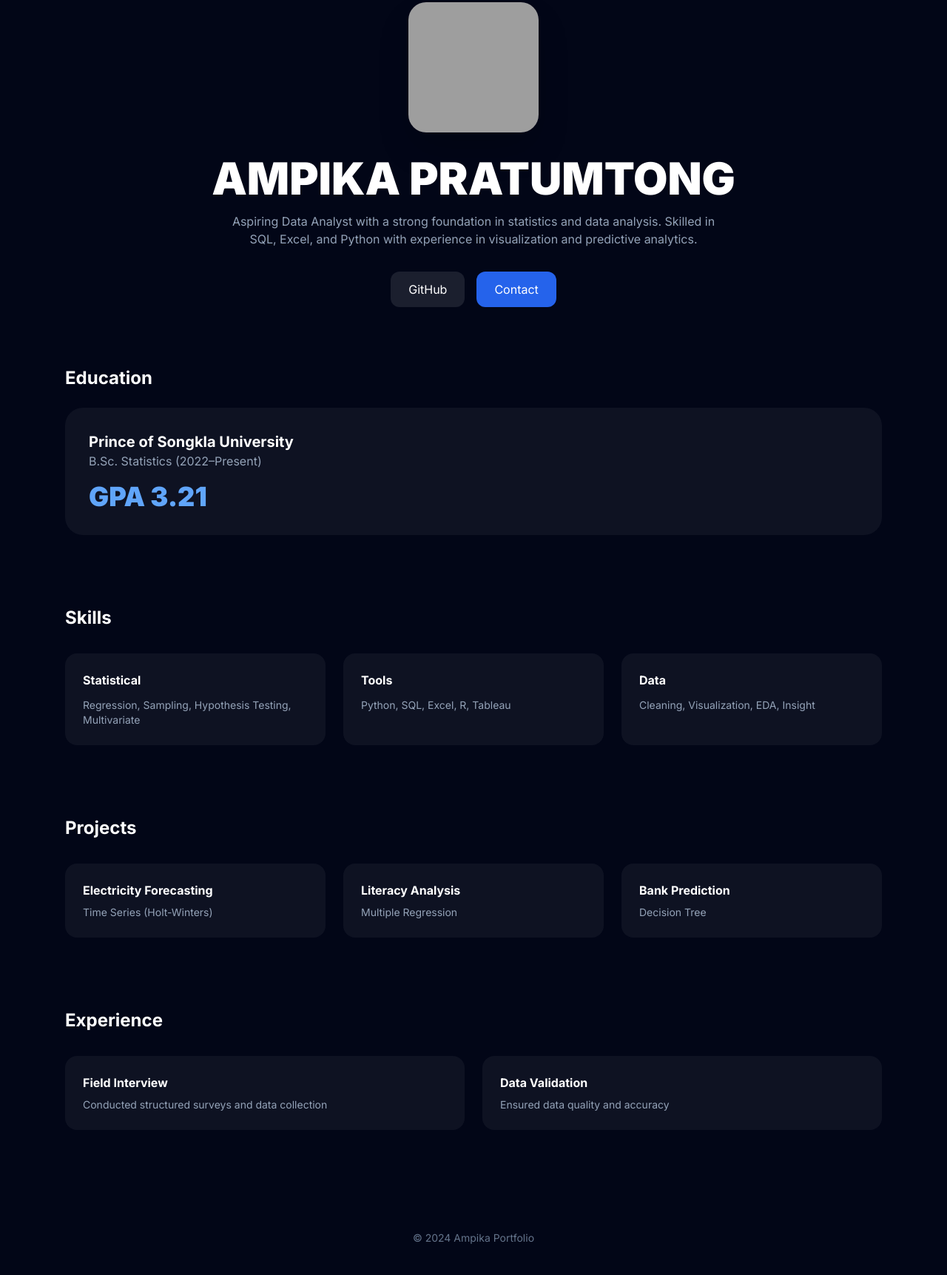
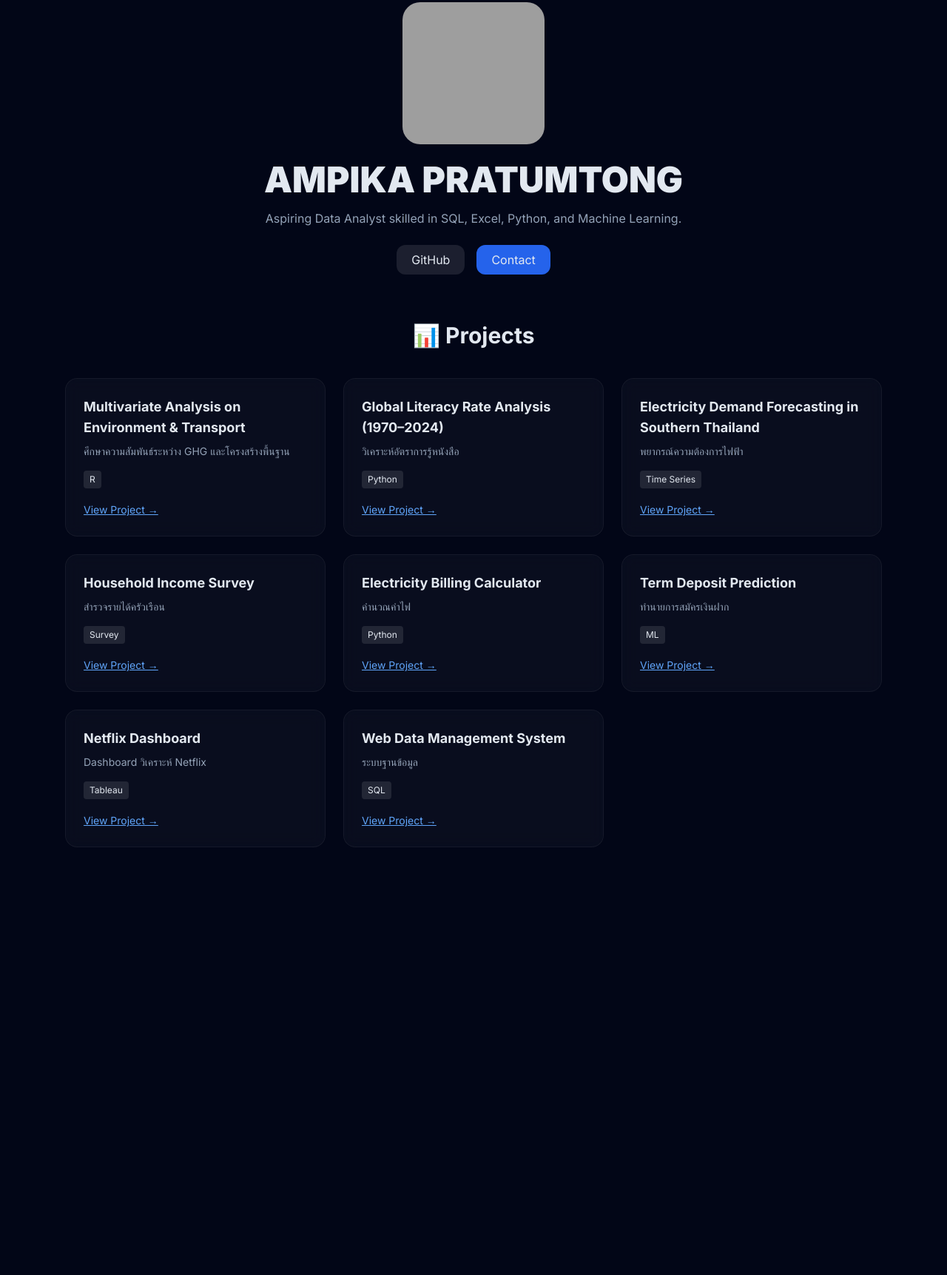
Before and after one commit to mkampika190647-cpu/ampika_pra, a plain HTML site: page index.html in a window 1280 px wide. Shown: the part 77-1800 px from the top of the page at 74% size. After the commit the page ends 1318 px from the top, so only its background shows below. Drawn offline with nearby package versions, Linux system fonts and the light colour scheme; grey boxes are pictures that could not be loaded; a web font is replaced by a local one.

Commit message:
Update index.html

```diff
--- a/index.html
+++ b/index.html
@@ -5,165 +5,100 @@
     <meta name="viewport" content="width=device-width, initial-scale=1.0">
     <title>AMPIKA PRATUMTONG | Portfolio</title>
 
+    <!-- Tailwind -->
     <script src="https://cdn.tailwindcss.com"></script>
 
-<link href="https://fonts.googleapis.com/css2?family=Inter:wght@300;400;600;700;900&display=swap" rel="stylesheet">
+    <!-- Fonts -->
+    <link href="https://fonts.googleapis.com/css2?family=Inter:wght@300;400;600;700;900&family=IBM+Plex+Sans+Thai&display=swap" rel="stylesheet">
 
     <style>
-body { font-family: 'Inter', sans-serif; }
-.glass {
-    background: rgba(255,255,255,0.05);
-    backdrop-filter: blur(12px);
-}
-.fade-up {
-    animation: fadeUp 0.8s ease forwards;
-}
-@keyframes fadeUp {
-    from { opacity:0; transform: translateY(30px);}
-    to { opacity:1; transform: translateY(0);}
+        body { font-family: 'Inter', 'IBM Plex Sans Thai', sans-serif; }
+        .glass-card {
+            background: rgba(255,255,255,0.03);
+            backdrop-filter: blur(10px);
+            border: 1px solid rgba(255,255,255,0.05);
         }
     </style>
 </head>
 
-<body class="bg-[#020617] text-white">
+<body class="bg-[#020617] text-slate-200">
 
-<!-- HERO -->
-<section class="max-w-6xl mx-auto px-6 py-20 text-center fade-up">
+<!-- ================= HEADER ================= -->
+<header class="pt-20 pb-16 text-center max-w-5xl mx-auto px-6">
+    <img src="https://raw.githubusercontent.com/mkampika190647-cpu/image/main/profile.jpg"
+         class="w-48 h-48 mx-auto rounded-3xl mb-6 object-cover">
 
-<img src="https://raw.githubusercontent.com/mkampika190647-cpu/image/main/profile.jpg"
-class="w-44 h-44 mx-auto rounded-3xl mb-8 shadow-2xl object-cover">
+    <h1 class="text-5xl font-black mb-4">AMPIKA PRATUMTONG</h1>
 
-<h1 class="text-5xl md:text-6xl font-black mb-4">
-AMPIKA PRATUMTONG
-</h1>
-
-<p class="text-slate-400 max-w-2xl mx-auto mb-8">
-Aspiring Data Analyst with a strong foundation in statistics and data analysis.
-Skilled in SQL, Excel, and Python with experience in visualization and predictive analytics.
+    <p class="text-slate-400 max-w-xl mx-auto">
+        Aspiring Data Analyst skilled in SQL, Excel, Python, and Machine Learning.
     </p>
 
-<div class="flex justify-center gap-4">
+    <div class="mt-6 flex justify-center gap-4 flex-wrap">
         <a href="https://github.com/mkampika190647-cpu" target="_blank"
-class="px-6 py-3 bg-white/10 rounded-xl hover:bg-white/20 transition">
-GitHub
-</a>
+           class="px-5 py-2 bg-white/10 rounded-xl">GitHub</a>
 
         <a href="mailto:6610210813@psu.ac.th"
-class="px-6 py-3 bg-blue-600 rounded-xl hover:bg-blue-500 transition">
-Contact
-</a>
+           class="px-5 py-2 bg-blue-600 rounded-xl">Contact</a>
     </div>
+</header>
+
+<!-- ================= PROJECTS ================= -->
+<section class="max-w-6xl mx-auto px-6 mb-24">
+
+    <h2 class="text-3xl font-bold mb-10 text-center">
+        📊 Projects
+    </h2>
+
+    <div id="projects" class="grid md:grid-cols-2 lg:grid-cols-3 gap-6"></div>
 
 </section>
 
-<!-- EDUCATION -->
-<section class="max-w-6xl mx-auto px-6 mb-24 fade-up">
+<!-- ================= SCRIPT ================= -->
+<script>
 
-<h2 class="text-2xl font-bold mb-6">Education</h2>
+/* ================= DATA ================= */
+const PROJECTS = [
+{ id: 1, title: "Multivariate Analysis on Environment & Transport", category: "Statistics", description: "ศึกษาความสัมพันธ์ระหว่าง GHG และโครงสร้างพื้นฐาน", tags:["R"] , url:"https://github.com/mkampika190647-cpu/multivariate-environment-analysis"},
+{ id: 2, title: "Global Literacy Rate Analysis (1970–2024)", category: "Statistics", description: "วิเคราะห์อัตราการรู้หนังสือ", tags:["Python"], url:"https://github.com/mkampika190647-cpu/global-literacy-analysis"},
+{ id: 3, title: "Electricity Demand Forecasting in Southern Thailand", category: "Predictive", description: "พยากรณ์ความต้องการไฟฟ้า", tags:["Time Series"], url:"https://github.com/mkampika190647-cpu/electricity-demand-forecasting"},
+{ id: 4, title: "Household Income Survey", category: "Statistics", description: "สำรวจรายได้ครัวเรือน", tags:["Survey"], url:"https://github.com/mkampika190647-cpu/household-income-survey"},
+{ id: 5, title: "Electricity Billing Calculator", category: "Programming", description: "คำนวณค่าไฟ", tags:["Python"], url:"https://github.com/mkampika190647-cpu/electricity-billing-calculator"},
+{ id: 6, title: "Term Deposit Prediction", category: "ML", description: "ทำนายการสมัครเงินฝาก", tags:["ML"], url:"https://github.com/mkampika190647-cpu/term-deposit-prediction"},
+{ id: 7, title: "Netflix Dashboard", category: "Visualization", description: "Dashboard วิเคราะห์ Netflix", tags:["Tableau"], url:"https://github.com/mkampika190647-cpu/netflix-dashboard"},
+{ id: 8, title: "Web Data Management System", category: "Engineering", description: "ระบบฐานข้อมูล", tags:["SQL"], url:"https://github.com/mkampika190647-cpu/web-data-management-dashboard"}
+];
 
-<div class="glass rounded-3xl p-8">
-<h3 class="text-xl font-bold">Prince of Songkla University</h3>
-<p class="text-slate-400 mb-4">B.Sc. Statistics (2022–Present)</p>
+/* ================= RENDER ================= */
+function renderProjects() {
+    const container = document.getElementById("projects");
 
-<p class="text-4xl font-black text-blue-400">GPA 3.21</p>
+    PROJECTS.forEach(p => {
+        container.innerHTML += `
+            <div class="glass-card p-6 rounded-2xl hover:scale-105 transition">
+                <h3 class="text-lg font-bold mb-2">${p.title}</h3>
+
+                <p class="text-slate-400 text-sm mb-4">
+                    ${p.description}
+                </p>
+
+                <div class="flex gap-2 mb-4 flex-wrap">
+                    ${p.tags.map(t => `<span class="text-xs bg-white/10 px-2 py-1 rounded">${t}</span>`).join("")}
                 </div>
 
-</section>
+                <a href="${p.url}" target="_blank"
+                   class="text-blue-400 text-sm underline">
+                   View Project →
+                </a>
+            </div>
+        `;
+    });
+}
 
-<!-- SKILLS -->
-<section class="max-w-6xl mx-auto px-6 mb-24 fade-up">
+/* ================= INIT ================= */
+renderProjects();
 
-<h2 class="text-2xl font-bold mb-8">Skills</h2>
-
-<div class="grid md:grid-cols-3 gap-6">
-
-<div class="glass p-6 rounded-2xl">
-<h3 class="font-bold mb-3">Statistical</h3>
-<p class="text-slate-400 text-sm">
-Regression, Sampling, Hypothesis Testing, Multivariate
-</p>
-</div>
-
-<div class="glass p-6 rounded-2xl">
-<h3 class="font-bold mb-3">Tools</h3>
-<p class="text-slate-400 text-sm">
-Python, SQL, Excel, R, Tableau
-</p>
-</div>
-
-<div class="glass p-6 rounded-2xl">
-<h3 class="font-bold mb-3">Data</h3>
-<p class="text-slate-400 text-sm">
-Cleaning, Visualization, EDA, Insight
-</p>
-</div>
-
-</div>
-
-</section>
-
-<!-- PROJECTS -->
-<section class="max-w-6xl mx-auto px-6 mb-24 fade-up">
-
-<h2 class="text-2xl font-bold mb-8">Projects</h2>
-
-<div class="grid md:grid-cols-2 lg:grid-cols-3 gap-6">
-
-<!-- Project Card -->
-<div class="glass p-6 rounded-2xl hover:scale-105 transition cursor-pointer">
-<h3 class="font-bold mb-2">Electricity Forecasting</h3>
-<p class="text-slate-400 text-sm">
-Time Series (Holt-Winters)
-</p>
-</div>
-
-<div class="glass p-6 rounded-2xl hover:scale-105 transition">
-<h3 class="font-bold mb-2">Literacy Analysis</h3>
-<p class="text-slate-400 text-sm">
-Multiple Regression
-</p>
-</div>
-
-<div class="glass p-6 rounded-2xl hover:scale-105 transition">
-<h3 class="font-bold mb-2">Bank Prediction</h3>
-<p class="text-slate-400 text-sm">
-Decision Tree
-</p>
-</div>
-
-</div>
-
-</section>
-
-<!-- EXPERIENCE -->
-<section class="max-w-6xl mx-auto px-6 mb-24 fade-up">
-
-<h2 class="text-2xl font-bold mb-8">Experience</h2>
-
-<div class="grid md:grid-cols-2 gap-6">
-
-<div class="glass p-6 rounded-2xl">
-<h3 class="font-bold mb-2">Field Interview</h3>
-<p class="text-slate-400 text-sm">
-Conducted structured surveys and data collection
-</p>
-</div>
-
-<div class="glass p-6 rounded-2xl">
-<h3 class="font-bold mb-2">Data Validation</h3>
-<p class="text-slate-400 text-sm">
-Ensured data quality and accuracy
-</p>
-</div>
-
-</div>
-
-</section>
-
-<!-- FOOTER -->
-<footer class="text-center py-10 text-slate-500 text-sm">
-© 2024 Ampika Portfolio
-</footer>
+</script>
 
 </body>
 </html>
```
Lines whose indentation alone changed are shown as unchanged.
